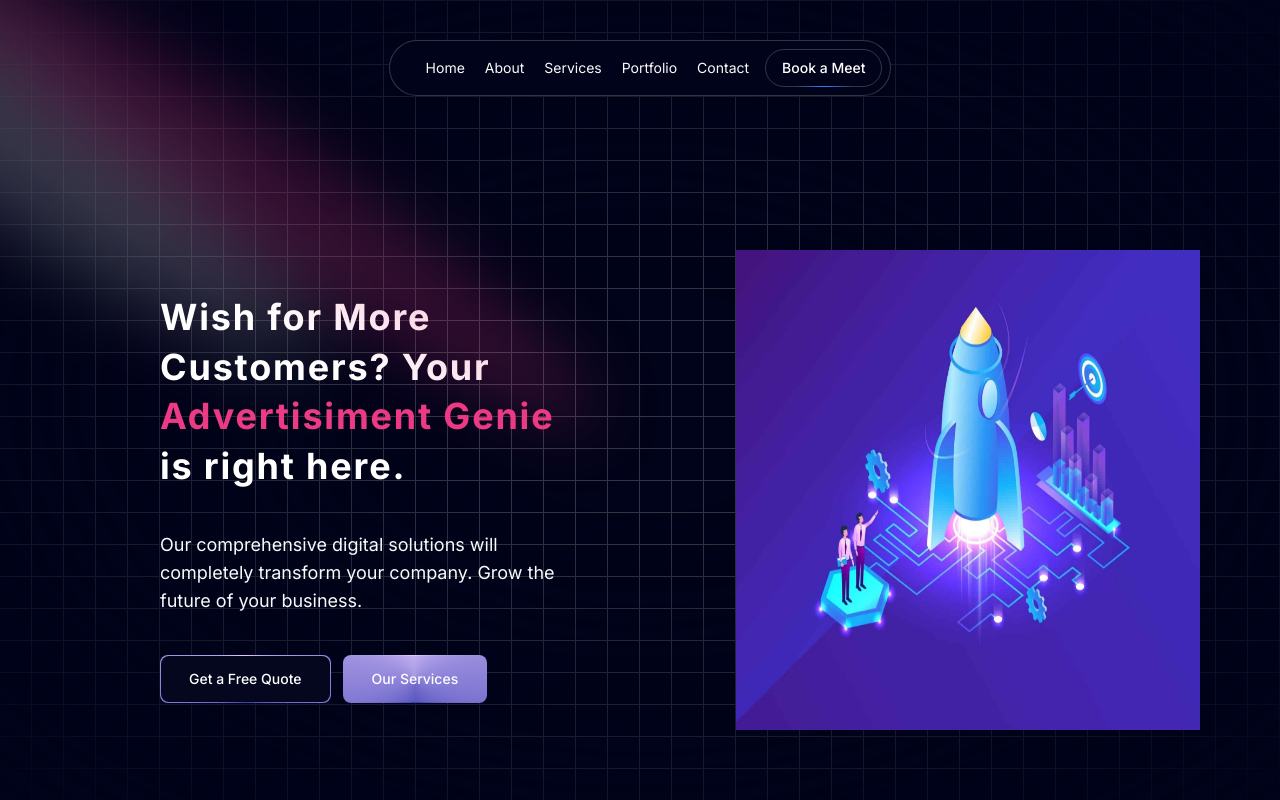
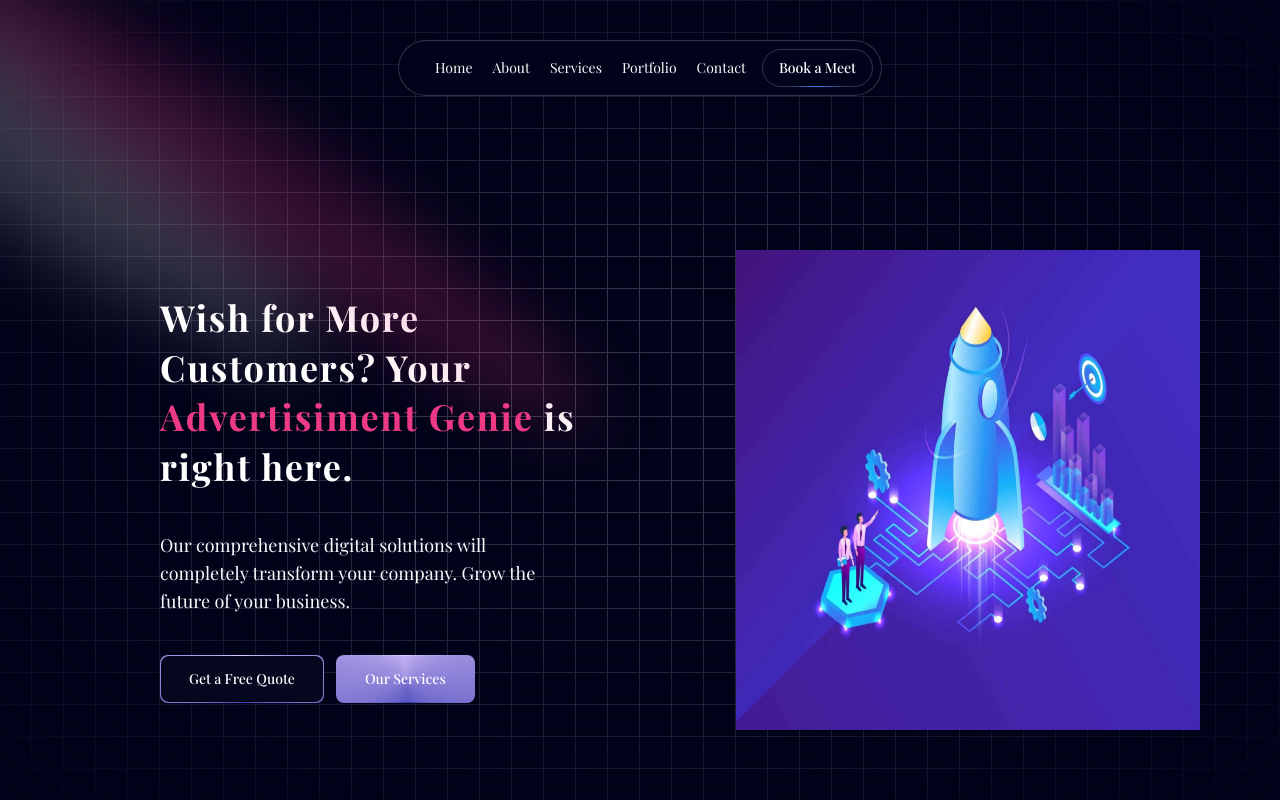
Before and after one commit to RushikeshShelar/ADzeeny, a Next.js app: page / in a window 1280 px wide. Built offline with nearby package versions, Linux system fonts and the light colour scheme.

Commit message:
update: font changed to Playfair Display

```diff
--- a/app/layout.tsx
+++ b/app/layout.tsx
@@ -1,9 +1,12 @@
 import type { Metadata } from "next";
-import { Inter } from "next/font/google";
+import { Playfair_Display } from "next/font/google";
 import "./globals.css";
 import { ThemeProvider } from "@/provider";
 
-const inter = Inter({ subsets: ["latin"] });
+const playFair = Playfair_Display({
+  subsets:["latin"],
+  weight: ["400", "500", "600", "700", "800", "900"]
+})
 
 export const metadata: Metadata = {
   title: "ADZEENY | Make Your Brand Digital",
@@ -17,7 +20,7 @@
 }>) {
   return (
     <html lang="en">
-      <body className={inter.className}>
+      <body className={playFair.className}>
         <ThemeProvider
           attribute="class"
           defaultTheme="dark"
```
